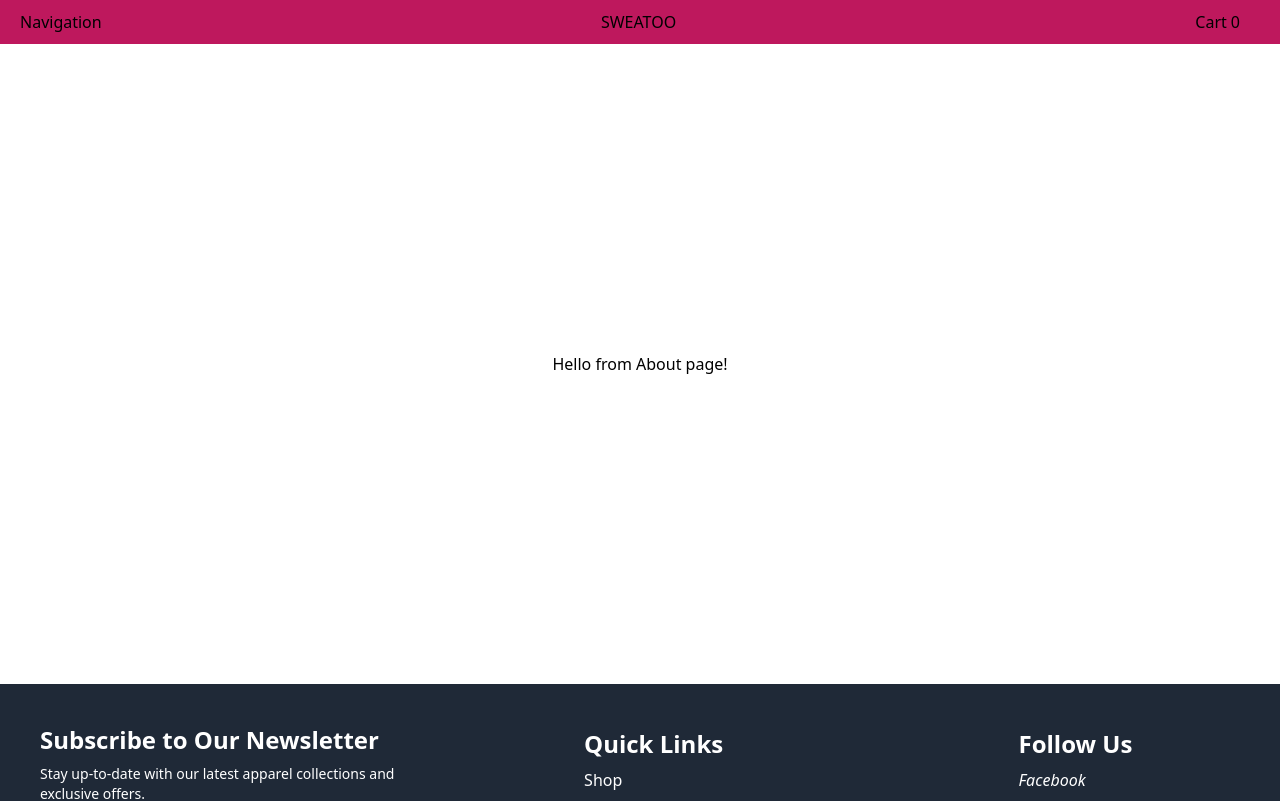
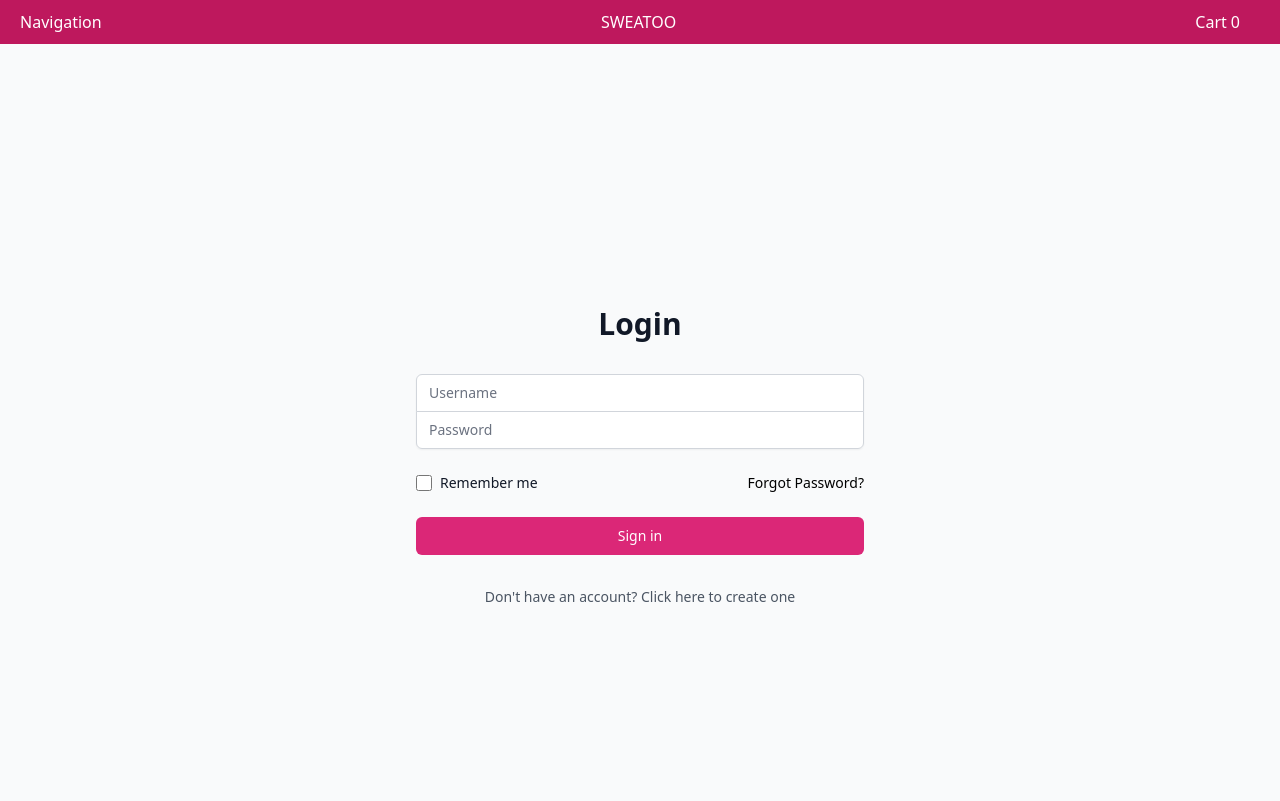
Before and after one commit to eddomiw/shopping-cart, a React (Vite) app: page /account in a window 1280 px wide. Shown: the top 801 px of the page. Built offline with nearby package versions, Linux system fonts and the light colour scheme.

Commit message:
Create log in form in Account component

```diff
--- a/src/App.jsx
+++ b/src/App.jsx
@@ -6,7 +6,7 @@ import PropTypes from "prop-types";
 
 function App({ cartItems }) {
   return (
-    <div className="flex flex-col min-h-screen">
+    <div className="flex flex-col ">
       <Header cartItems={cartItems} />
       <Outlet />
       <Footer />
--- a/src/components/Account.jsx
+++ b/src/components/Account.jsx
@@ -1,7 +1,89 @@
 export default function Account() {
   return (
-    <div className="flex justify-center items-center min-h-[80vh]">
-      <h1>Hello from About page!</h1>
+    <div className="min-h-screen flex items-center justify-center bg-gray-50 py-12 px-4 sm:px-6 lg:px-8">
+      <div className="max-w-md w-full space-y-8">
+        <div>
+          <h2 className="mt-6 text-center text-3xl font-extrabold text-gray-900">
+            Login
+          </h2>
+        </div>
+        <form className="mt-8 space-y-6" action="#" method="POST">
+          <div className="rounded-md shadow-sm -space-y-px">
+            <div>
+              <label htmlFor="username" className="sr-only">
+                Username
+              </label>
+              <input
+                id="username"
+                name="username"
+                type="text"
+                autoComplete="username"
+                required
+                className="appearance-none rounded-none  w-full px-3 py-2 border border-gray-300 placeholder-gray-500 text-gray-900 rounded-t-md focus:outline-none focus:border-black focus:z-10 sm:text-sm"
+                placeholder="Username"
+              />
+            </div>
+            <div>
+              <label htmlFor="password" className="sr-only">
+                Password
+              </label>
+              <input
+                id="password"
+                name="password"
+                type="password"
+                autoComplete="current-password"
+                required
+                className="appearance-none rounded-none  w-full px-3 py-2 border border-gray-300 placeholder-gray-500 text-gray-900 rounded-b-md focus:outline-none focus:border-black focus:z-10 sm:text-sm"
+                placeholder="Password"
+              />
+            </div>
+          </div>
+
+          <div className="flex items-center justify-between">
+            <div className="flex items-center">
+              <input
+                id="remember-me"
+                name="remember-me"
+                type="checkbox"
+                className="h-4 w-4 text-black focus:ring-black border-gray-300 rounded"
+              />
+              <label
+                htmlFor="remember-me"
+                className="ml-2  text-sm text-gray-900"
+              >
+                Remember me
+              </label>
+            </div>
+
+            <div className="text-sm">
+              <a
+                href="#"
+                className="font-medium text-grey-100 hover:text-black"
+              >
+                Forgot Password?
+              </a>
+            </div>
+          </div>
+
+          <div>
+            <button
+              type="button"
+              className="group  w-full flex justify-center py-2 px-4 border border-transparent text-sm font-medium rounded-md text-white bg-pink-600 hover:bg-pink-700 focus:outline-none focus:ring-pink-500"
+            >
+              Sign in
+            </button>
+          </div>
+        </form>
+
+        <div className="text-center mt-4">
+          <p className="text-sm text-gray-600">
+            {"Don't have an account? "}
+            <a href="#" className="font-medium text-grey-900 hover:text-black">
+              Click here to create one
+            </a>
+          </p>
+        </div>
+      </div>
     </div>
   );
 }
--- a/src/components/Cart.jsx
+++ b/src/components/Cart.jsx
@@ -33,7 +33,7 @@ export default function Cart({ cartItems, updateCartItems }) {
         <div className="flex flex-col gap-3 justify-center items-center min-h-[80vh]">
           <div>YOUR CART IS EMPTY </div>
           <Link to="/apparel">
-            <button className="bg-black text-white p-2">
+            <button className="bg-black text-white p-2 px-4 rounded-lg focus:outline-none">
               SHOP OUR PRODUCTS
             </button>
           </Link>
--- a/src/components/Footer.jsx
+++ b/src/components/Footer.jsx
@@ -1,6 +1,6 @@
 export default function Footer() {
   return (
-    <footer className="bg-gray-800 text-white py-6 mt-auto ">
+    <footer className="bg-black text-white py-6 mt-auto ">
       <div className=" flex flex-col md:flex-row items-center justify-between">
         {/* Left Section */}
         <div className="mb-4 md:mb-0 px-10">
@@ -19,7 +19,7 @@ export default function Footer() {
             />
             <button
               type="submit"
-              className="bg-blue-500 hover:bg-blue-600 text-white px-4 py-1 rounded-r focus:outline-none"
+              className="bg-pink-700 hover:bg-pink-800 text-white px-4 py-1 rounded-r focus:outline-none"
             >
               Subscribe
             </button>
--- a/src/components/Header.jsx
+++ b/src/components/Header.jsx
@@ -12,7 +12,7 @@ export default function Header({ cartItems }) {
   };
 
   return (
-    <div className="flex justify-between w-full bg-pink-700 px-5 h-11 items-center flex-shrink-0 ">
+    <div className="flex justify-between w-full bg-pink-700 px-5 h-11 items-center text-white flex-shrink-0 ">
       <button className="mr-auto basis-20" onClick={toggleNavigation}>
         Navigation
       </button>
```
